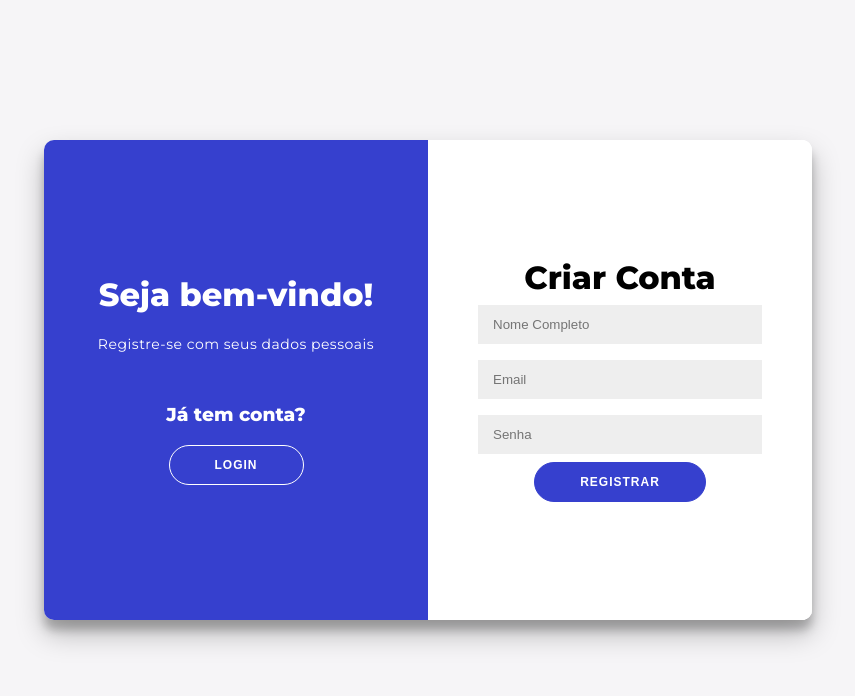
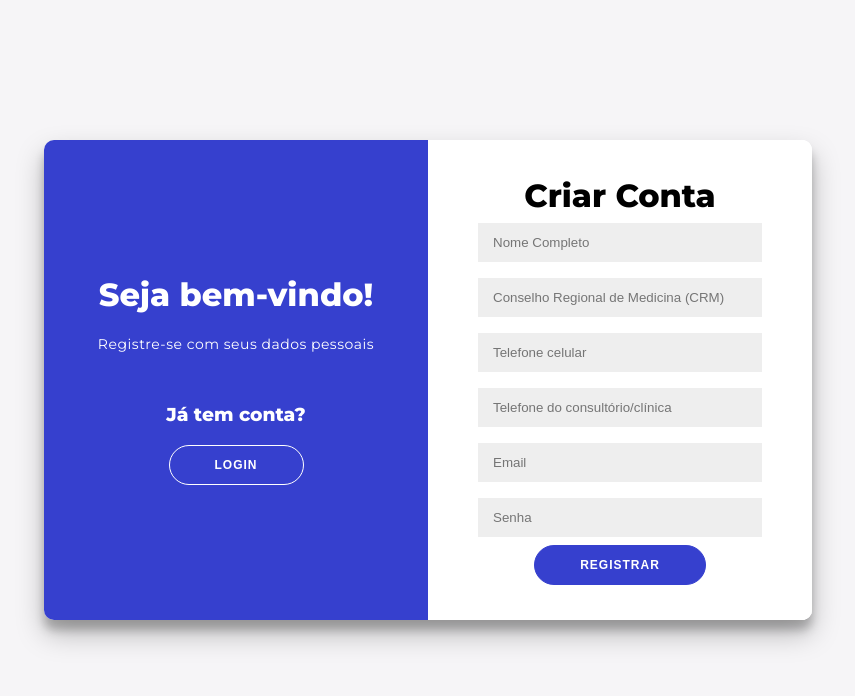
Before and after one commit to Risadeiro/be-upp-frontend, a React (Create React App) app in the folder frontend/: page /login in a window 1280 px wide. Both pictures are taken after a click on the button "REGISTRAR". Shown: the top 696 px of the page, without its empty margins (212-1067 px from the left). Built offline with nearby package versions, Linux system fonts and the light colour scheme; a web font is replaced by a local one.

Commit message:
Adicionando CRM e telefones na tela de cadastro (#27)
Signed-off-by: Igor Neres Trindade <igornerest@gmail.com>
Co-authored-by: Davi de Menezes Pereira <davimp2009@gmail.com>

Co-authored-by: Davi de Menezes Pereira <davimp2009@gmail.com>

```diff
--- a/frontend/src/components/login/Login.jsx
+++ b/frontend/src/components/login/Login.jsx
@@ -2,6 +2,8 @@
 import {useEffect} from "react";
 import {useForm} from "react-hook-form";
 import "./Login.css";
+
+const phoneRegex = "\\([0-9]{2}\\)\\s+(([0-9]{4}-?[0-9]{4})|([0-9]{5}-?[0-9]{4}))"
 
 const Login = () => {
   useEffect(() => {
@@ -47,6 +49,39 @@ const Login = () => {
               placeholder="Nome Completo"
               required
               maxLength="50"
+              {...register("nameRegister")}
+            />
+
+            <input
+              className="inputLogin"
+              type="text"
+              placeholder="Conselho Regional de Medicina (CRM)"
+              required
+              maxLength="10"
+              {...register("nameRegister")}
+            />
+
+            <input
+              className="inputLogin"
+              type="text"
+              pattern={phoneRegex}
+              placeholder="Telefone celular"
+              required
+              onInvalid={element => element.target.setCustomValidity('Preencha um número de telefone válido no formato (xx) xxxxx-xxxx')}
+              onInput={element => element.target.setCustomValidity('')}
+              maxLength="20"
+              {...register("nameRegister")}
+            />
+
+          <input
+              className="inputLogin"
+              type="text"
+              pattern={phoneRegex}
+              placeholder="Telefone do consultório/clínica"
+              required
+              onInvalid={element => element.target.setCustomValidity('Preencha um número de telefone válido no formato (xx) xxxxx-xxxx')}
+              onInput={element => element.target.setCustomValidity('')}
+              maxLength="20"
               {...register("nameRegister")}
             />
 
```
